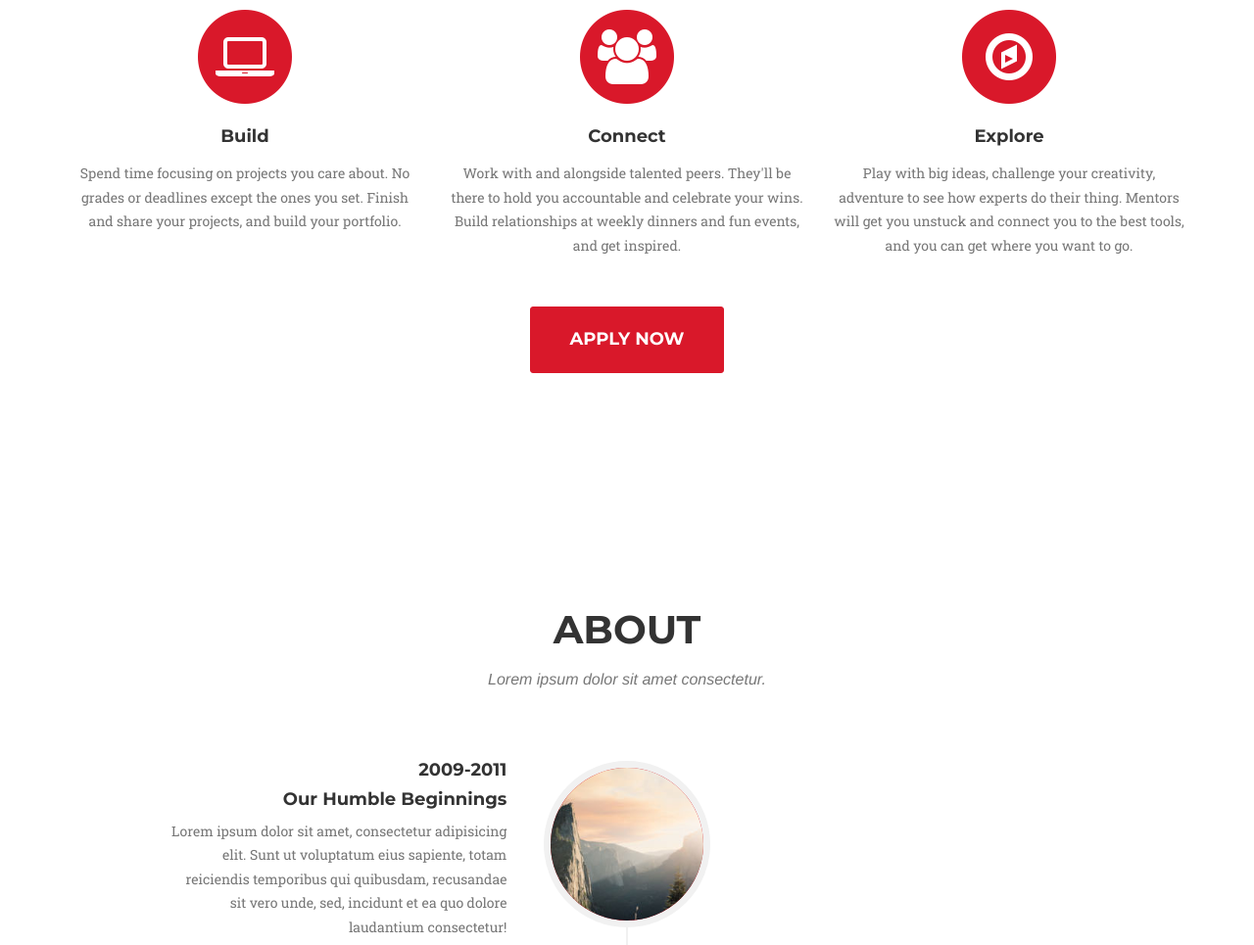
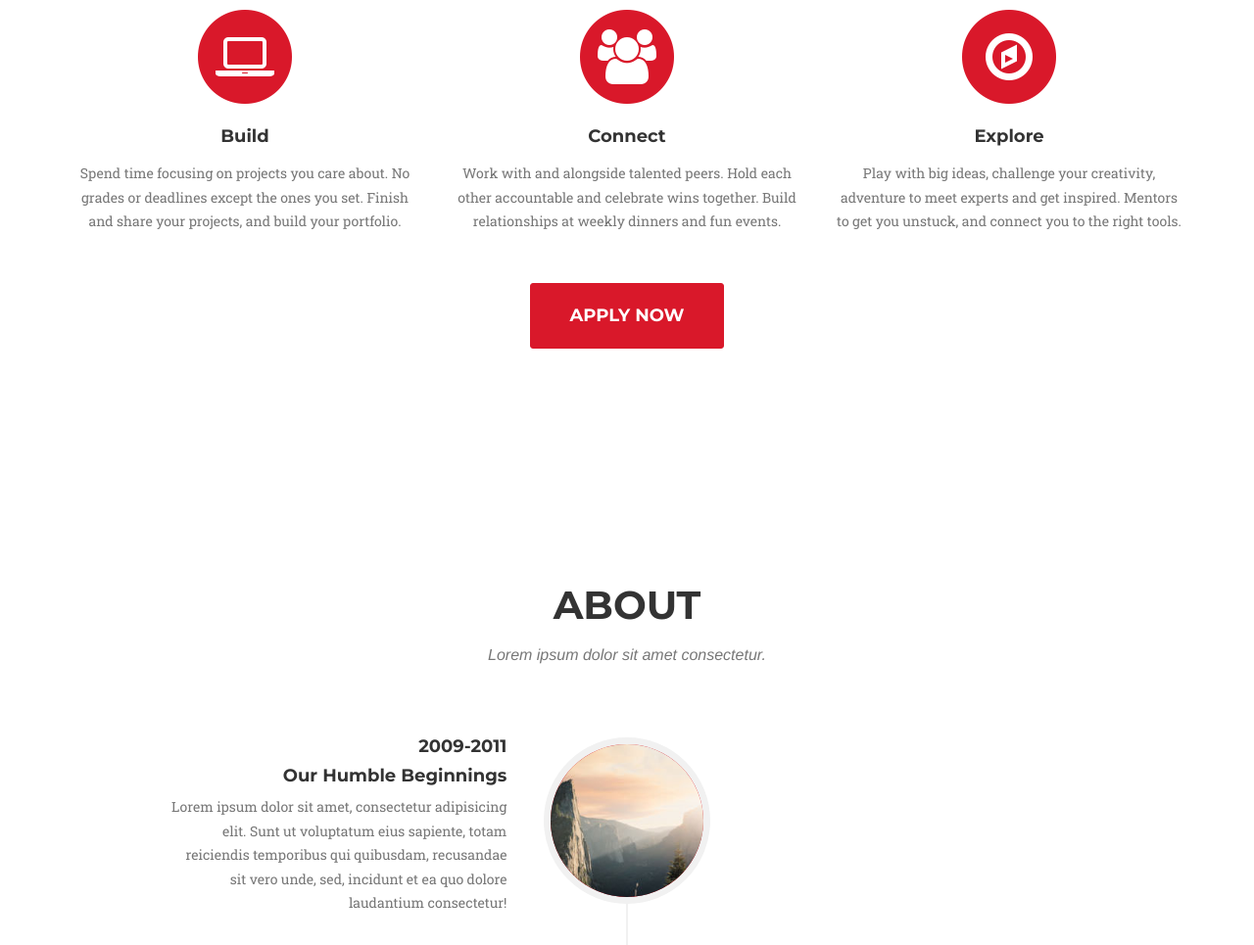
Before and after one commit to nickav/winterterm, a plain HTML site: page index.html in a window 1280 px wide. Shown: the part 1026-1991 px from the top of the page at 98% size. Drawn offline with nearby package versions, Linux system fonts and the light colour scheme; a web font is replaced by a local one.

Commit message:
finished text for overview

```diff
--- a/index.html
+++ b/index.html
@@ -113,7 +113,7 @@
                         <i class="fa fa-group fa-stack-1x fa-inverse"></i>
                     </span>
                     <h4 class="service-heading">Connect</h4>
-                    <p class="text-muted">Work with and alongside talented peers. They'll be there to hold you accountable and celebrate your wins. Build relationships at weekly dinners and fun events, and get inspired.</p>
+                    <p class="text-muted">Work with and alongside talented peers. Hold each other accountable and celebrate wins together. Build relationships at weekly dinners and fun events.</p>
                 </div>
                 <div class="col-md-4">
                     <span class="fa-stack fa-4x">
@@ -121,7 +121,7 @@
                         <i class="fa fa-compass fa-stack-1x fa-inverse"></i>
                     </span>
                     <h4 class="service-heading">Explore</h4>
-                    <p class="text-muted">Play with big ideas, challenge your creativity, adventure to see how experts do their thing. Mentors will get you unstuck and connect you to the best tools, and you can get where you want to go.</p>
+                    <p class="text-muted">Play with big ideas, challenge your creativity, adventure to meet experts and get inspired. Mentors to get you unstuck, and connect you to the right tools.</p>
                 </div>
             </div>
             <div class="row top-buffer">
```
